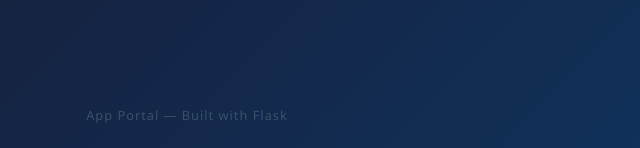
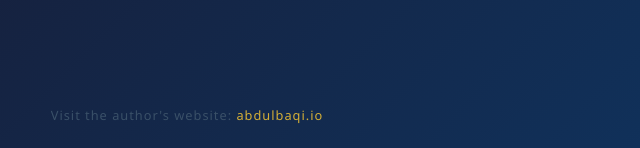
Before and after one commit to abdulbaqi/quran-search, a Flask app: page / in a window 1280 px wide. Shown: the part 652-800 px from the top of the page, without its empty margins (453-1093 px from the left). Run offline with Flask 3, Linux system fonts and the light colour scheme; parts of the project's set-up code (start-up, migrations or seed data) failed here and were passed over.

Commit message:
Update landing page footer with author website link
Co-Authored-By: Claude Sonnet 4.6 <noreply@anthropic.com>

```diff
--- a/templates/index.html
+++ b/templates/index.html
@@ -189,7 +189,7 @@
     </div>
   </main>
 
-  <footer>App Portal &mdash; Built with Flask</footer>
+  <footer>Visit the author's website: <a href="https://abdulbaqi.io" style="color:#d4af37;text-decoration:none;" target="_blank" rel="noopener">abdulbaqi.io</a></footer>
 
 </body>
 </html>
```
